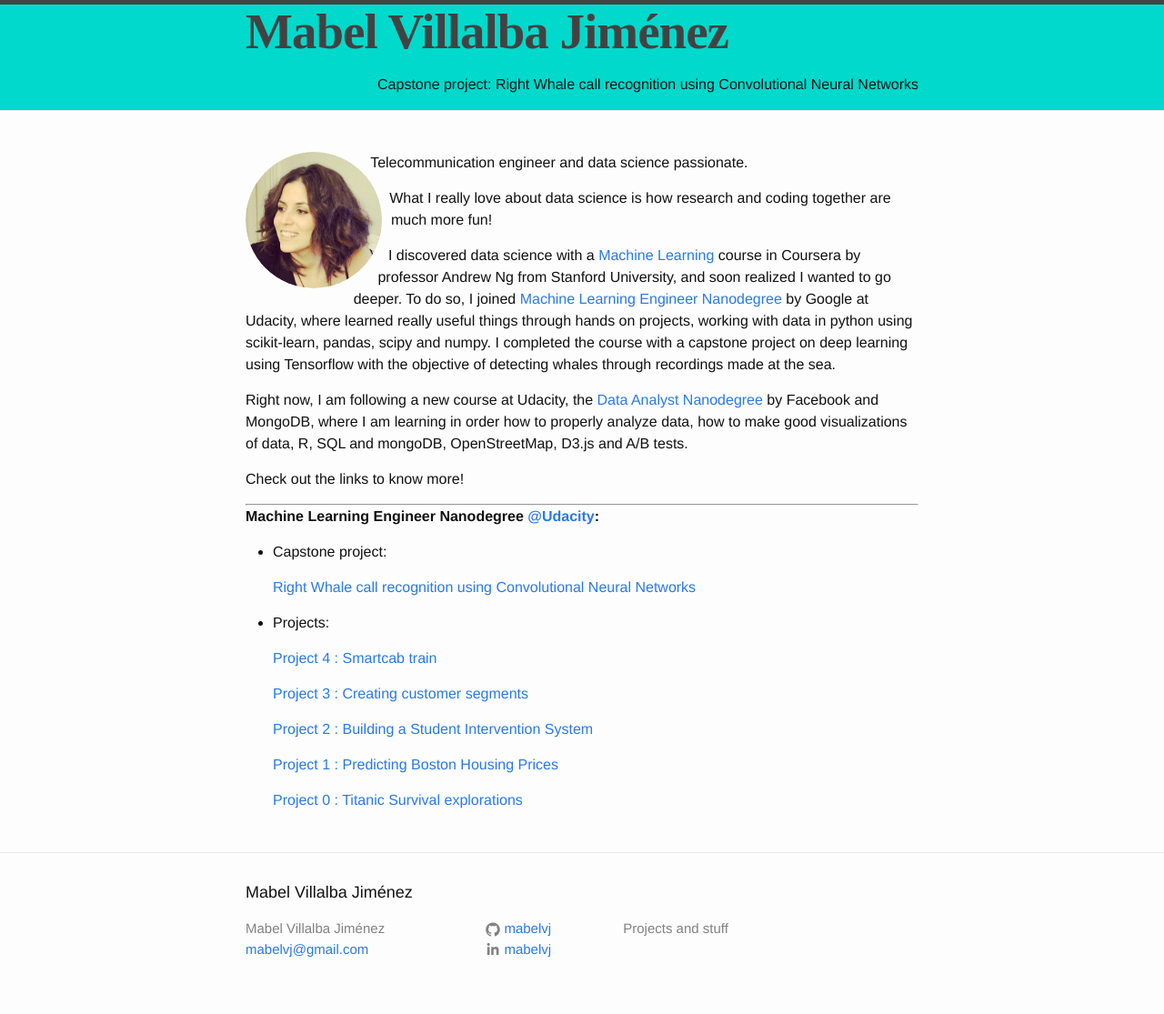
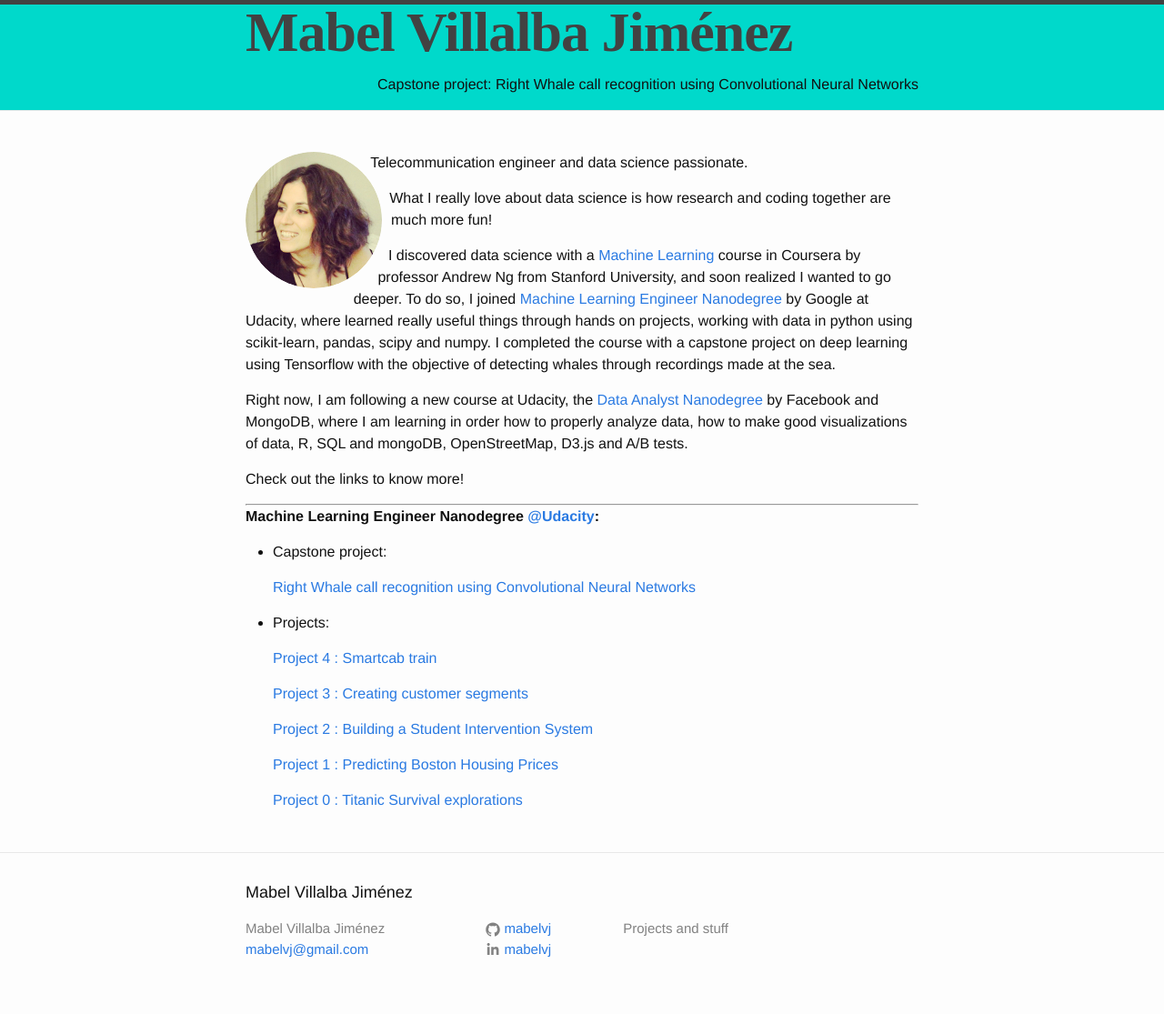
Before and after one commit to mabelvj/mabelvj.github.io, a Jekyll site: the page built from index.md, in a window 1280 px wide. Shown: the whole page at 91% size. Built offline with Jekyll 4.4.1, drawn with Linux system fonts in a browser that asks for light colours; some web fonts are replaced.

Commit message:
Update 17-11-2016 6

```diff
--- a/_sass/minima/_layout.scss
+++ b/_sass/minima/_layout.scss
@@ -13,7 +13,7 @@
 
 .site-title {
   font-family: Raleway Dots, cursive;
-  font-size: 55px;
+  font-size: 62px;
   font-weight: 600;
   line-height: 60px;
   letter-spacing: -1px;
```
